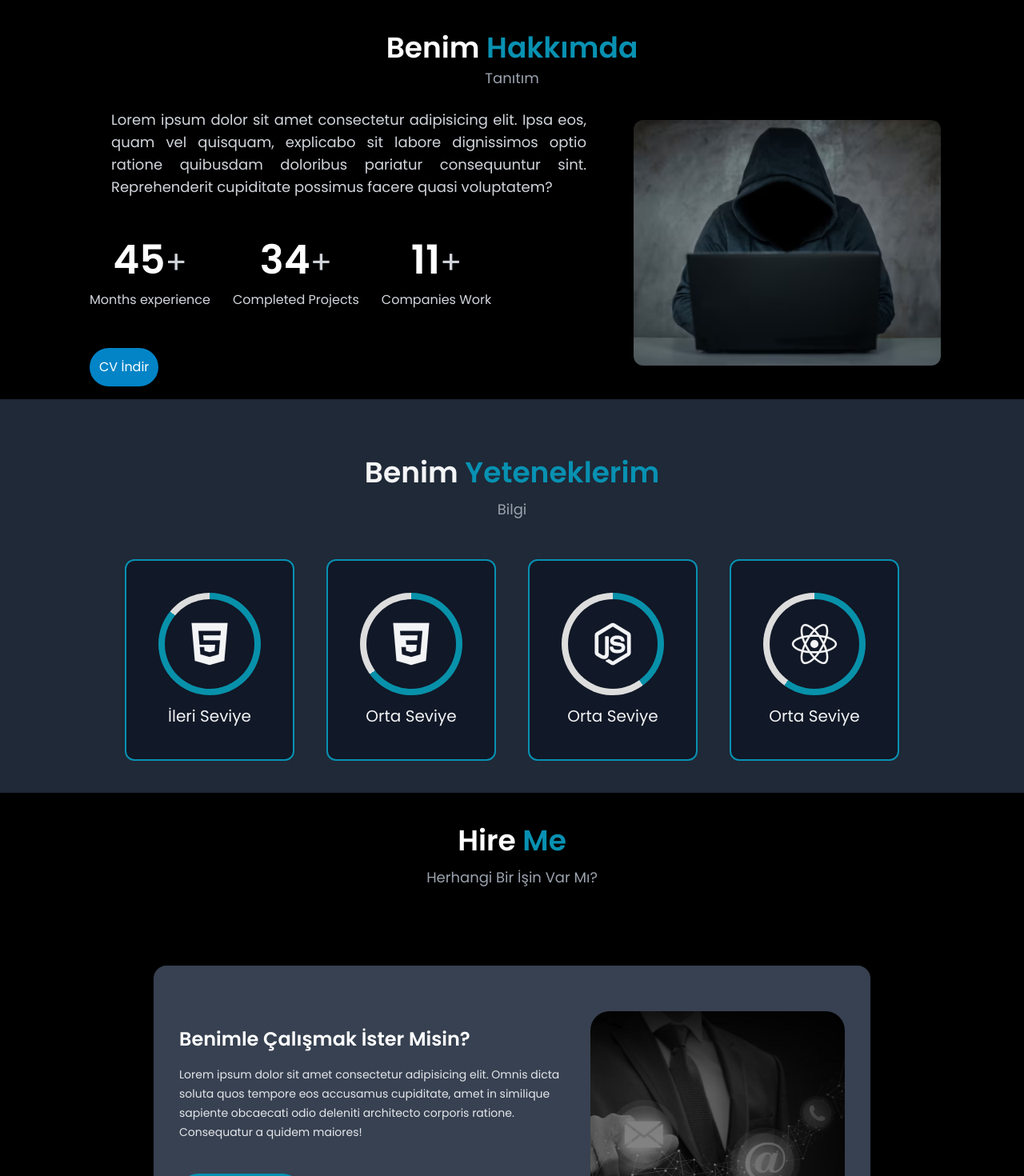
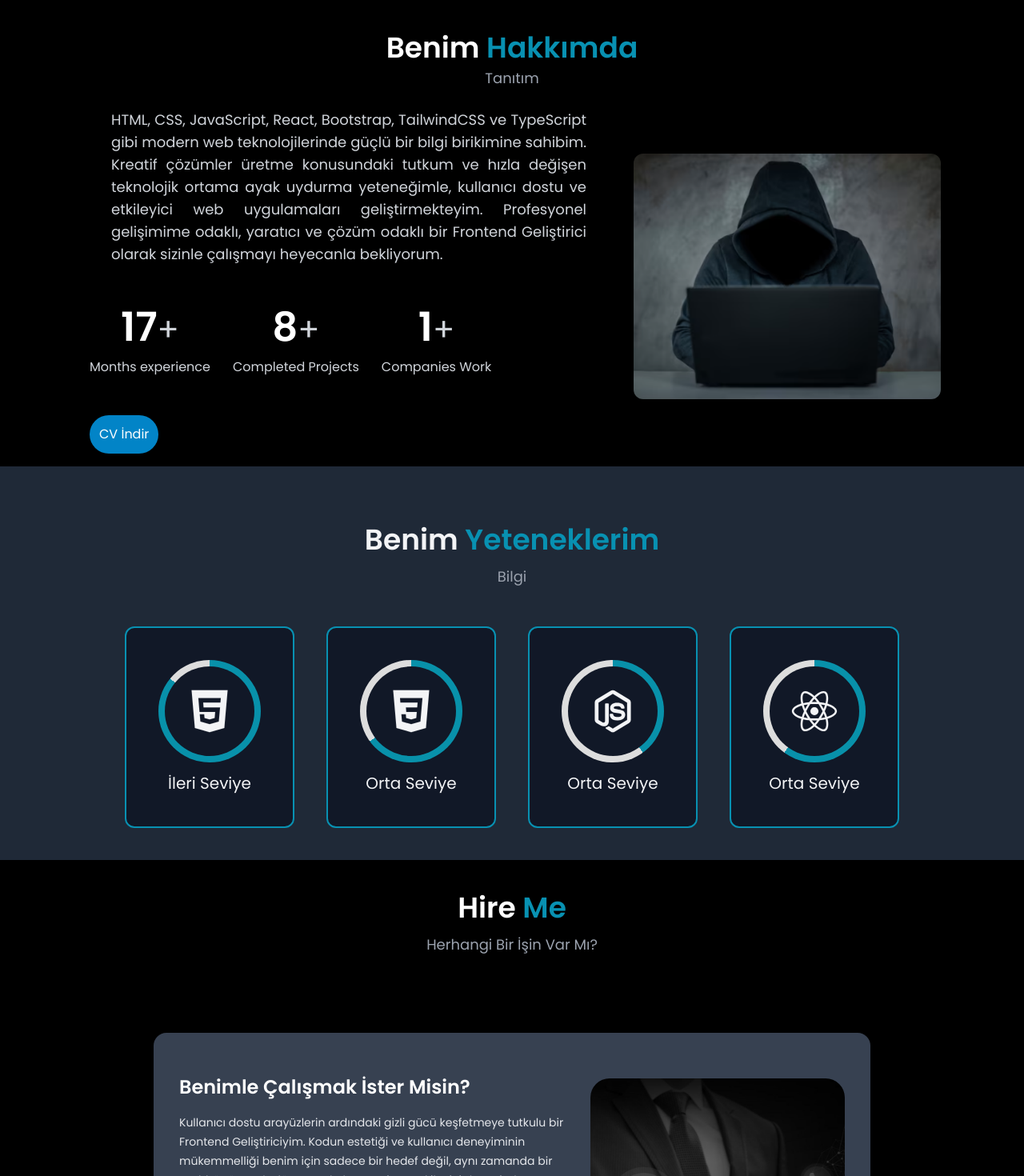
Before and after one commit to muhammedaslan11/muhammedaslan, a React (Vite) app: page / in a window 1280 px wide. Shown: the part 800-2270 px from the top of the page at 80% size. Built offline with nearby package versions, Linux system fonts and the light colour scheme.

Commit message:
features

```diff
--- a/src/App.jsx
+++ b/src/App.jsx
@@ -19,7 +19,7 @@ const App = () => {
       <Skills />
       <Hireme />
       <Project />
-      <Contact />
+      {/* <Contact /> */}
       <Footer />
     </div>
   );
--- a/src/components/About.jsx
+++ b/src/components/About.jsx
@@ -3,9 +3,9 @@ import CountUp from "react-countup";
 import aboutImg from "../assets/images/hacker.png";
 const About = () => {
   const info = [
-    { text: "Months experience", count: "45" },
-    { text: "Completed Projects", count: "34" },
-    { text: "Companies Work", count: "11" },
+    { text: "Months experience", count: "17" },
+    { text: "Completed Projects", count: "8" },
+    { text: "Companies Work", count: "1" },
   ];
   return (
     <section id="about" className="py-2 text-white">
@@ -18,10 +18,14 @@ const About = () => {
           <div className="p-2">
             <div className="text-gray-300 my-3">
               <p className="text-justify text-lg leading-7 w-11/12 mx-auto">
-                Lorem ipsum dolor sit amet consectetur adipisicing elit. Ipsa
-                eos, quam vel quisquam, explicabo sit labore dignissimos optio
-                ratione quibusdam doloribus pariatur consequuntur sint.
-                Reprehenderit cupiditate possimus facere quasi voluptatem?
+                HTML, CSS, JavaScript, React, Bootstrap, TailwindCSS ve
+                TypeScript gibi modern web teknolojilerinde güçlü bir bilgi
+                birikimine sahibim. Kreatif çözümler üretme konusundaki tutkum
+                ve hızla değişen teknolojik ortama ayak uydurma yeteneğimle,
+                kullanıcı dostu ve etkileyici web uygulamaları geliştirmekteyim.
+                Profesyonel gelişimime odaklı, yaratıcı ve çözüm odaklı bir
+                Frontend Geliştirici olarak sizinle çalışmayı heyecanla
+                bekliyorum.
               </p>
               <div className="flex mt-10 items-center gap-7">
                 {info.map((content) => (
--- a/src/components/Hireme.jsx
+++ b/src/components/Hireme.jsx
@@ -15,10 +15,12 @@ const Hireme = () => {
             Benimle Çalışmak İster Misin?
           </h2>
           <p className="lg:text-left text-justify max-w-lg text-sm mt-4 text-gray-200 leading-6">
-            Lorem ipsum dolor sit amet consectetur adipisicing elit. Omnis dicta
-            soluta quos tempore eos accusamus cupiditate, amet in similique
-            sapiente obcaecati odio deleniti architecto corporis ratione.
-            Consequatur a quidem maiores!
+            Kullanıcı dostu arayüzlerin ardındaki gizli gücü keşfetmeye tutkulu
+            bir Frontend Geliştiriciyim. Kodun estetiği ve kullanıcı deneyiminin
+            mükemmelliği benim için sadece bir hedef değil, aynı zamanda bir
+            taahhüttür. Web dünyasında benzersiz ve etkileyici deneyimler
+            yaratmak için teknik becerilerimi ve tasarım yeteneklerimi
+            birleştirerek projelerime değer katıyorum.
           </p>
           <a href="https://wa.me/+905357631908" target="_blank">
             <button className="btn-primary mt-10">Merhaba De! </button>
```
Also changed, not shown: 1 other file (tests, documents, lock files or other folders).
